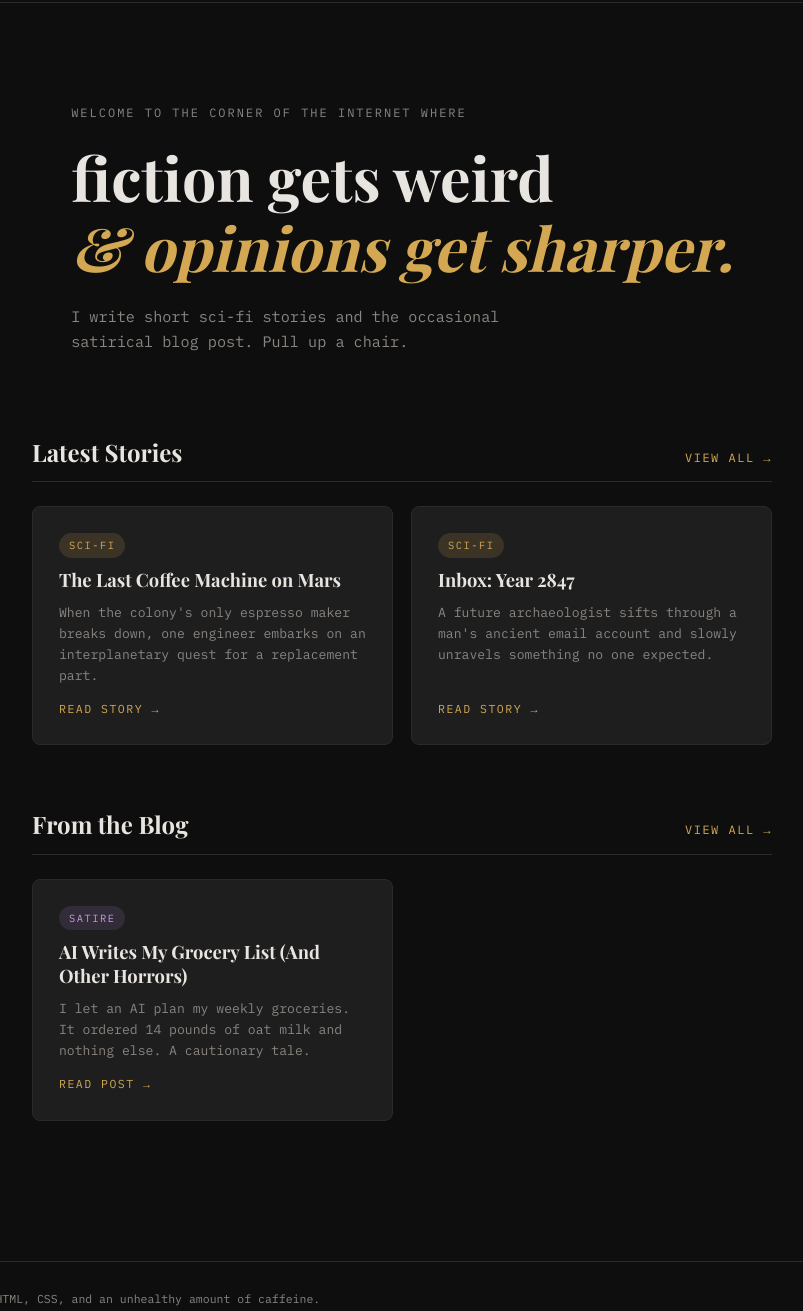
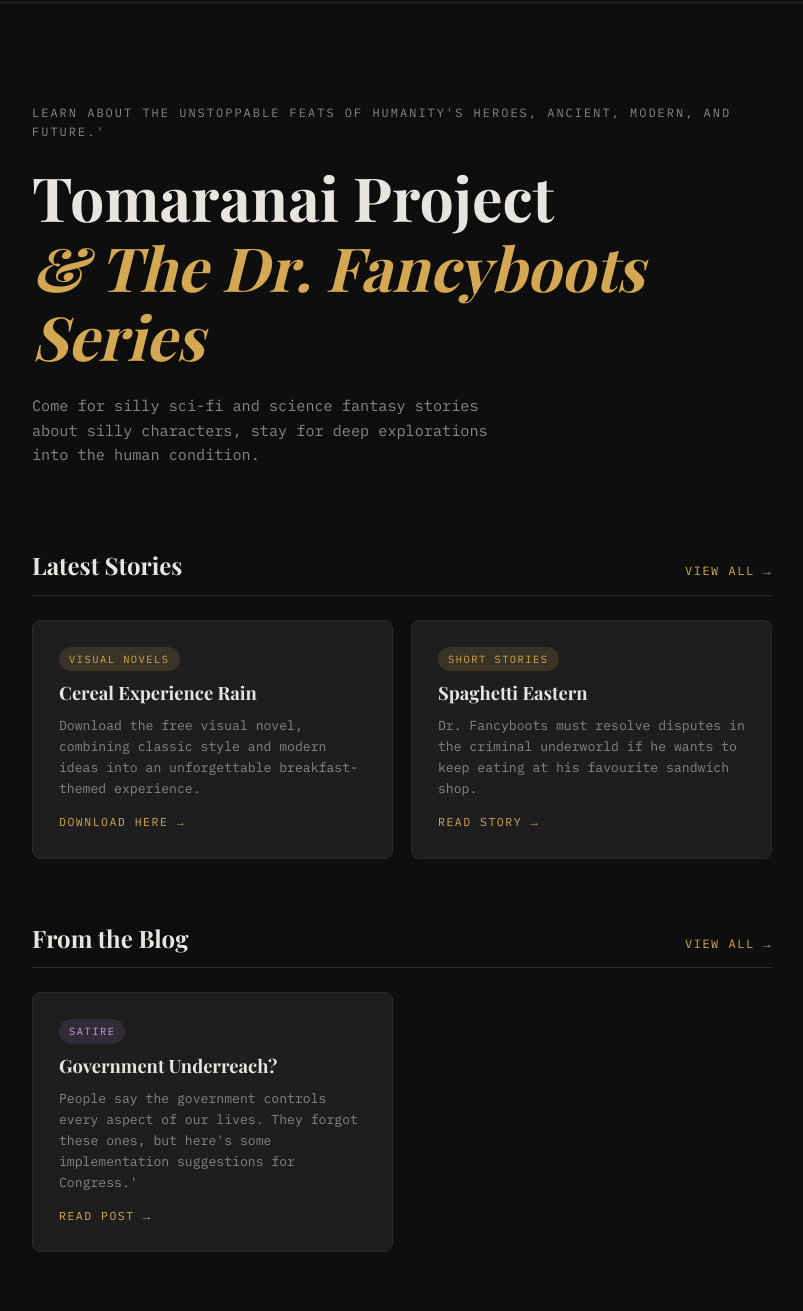
Before and after one commit to gamingTimewarp/tomaranai-site, a plain HTML site: page index.html in a window 1280 px wide. Shown: the part 71-1382 px from the top of the page, without its empty margins (238-1041 px from the left). Drawn offline with nearby package versions, Linux system fonts and the light colour scheme; a web font is replaced by a local one.

Commit message:
Updated template to reflect intended future content.

```diff
--- a/index.html
+++ b/index.html
@@ -3,7 +3,7 @@
 <head>
   <meta charset="UTF-8" />
   <meta name="viewport" content="width=device-width, initial-scale=1.0"/>
-  <title>Your Name — Sci-Fi Stories & Satire</title>
+  <title>Tomaranai Project — Visual Novels & Short Stories</title>
   <link rel="preconnect" href="https://fonts.googleapis.com">
   <link rel="preconnect" href="https://fonts.gstatic.com" crossorigin>
   <link href="https://fonts.googleapis.com/css2?family=IBM+Plex+Mono:wght@400;600&family=Playfair+Display:ital,wght@0,700;1,400&display=swap" rel="stylesheet">
@@ -24,9 +24,9 @@
 
   <!-- ===== HERO ===== -->
   <header class="hero">
-    <div class="hero-label">Welcome to the corner of the internet where</div>
-    <h1 class="hero-title">fiction gets weird<br/><span class="hero-accent">& opinions get sharper.</span></h1>
-    <p class="hero-sub">I write short sci-fi stories and the occasional satirical blog post. Pull up a chair.</p>
+    <div class="hero-label">Learn about the unstoppable feats of humanity's heroes, ancient, modern, and future.'</div>
+    <h1 class="hero-title">Tomaranai Project<br/><span class="hero-accent">& The Dr. Fancyboots Series</span></h1>
+    <p class="hero-sub">Come for silly sci-fi and science fantasy stories about silly characters, stay for deep explorations into the human condition.</p>
   </header>
 
   <!-- ===== FEATURED SECTION ===== -->
@@ -41,16 +41,16 @@
       <div class="card-grid">
 
         <article class="card">
-          <span class="card-tag">Sci-Fi</span>
-          <h3 class="card-title">The Last Coffee Machine on Mars</h3>
-          <p class="card-excerpt">When the colony's only espresso maker breaks down, one engineer embarks on an interplanetary quest for a replacement part.</p>
-          <a href="#" class="card-read">Read story →</a>
+          <span class="card-tag">Visual Novels</span>
+          <h3 class="card-title">Cereal Experience Rain</h3>
+          <p class="card-excerpt">Download the free visual novel, combining classic style and modern ideas into an unforgettable breakfast-themed experience.</p>
+          <a href="#" class="card-read">Download here →</a>
         </article>
 
         <article class="card">
-          <span class="card-tag">Sci-Fi</span>
-          <h3 class="card-title">Inbox: Year 2847</h3>
-          <p class="card-excerpt">A future archaeologist sifts through a man's ancient email account and slowly unravels something no one expected.</p>
+          <span class="card-tag">Short Stories</span>
+          <h3 class="card-title">Spaghetti Eastern</h3>
+          <p class="card-excerpt">Dr. Fancyboots must resolve disputes in the criminal underworld if he wants to keep eating at his favourite sandwich shop.</p>
           <a href="#" class="card-read">Read story →</a>
         </article>
 
@@ -67,8 +67,8 @@
 
         <article class="card">
           <span class="card-tag card-tag--blog">Satire</span>
-          <h3 class="card-title">AI Writes My Grocery List (And Other Horrors)</h3>
-          <p class="card-excerpt">I let an AI plan my weekly groceries. It ordered 14 pounds of oat milk and nothing else. A cautionary tale.</p>
+          <h3 class="card-title">Government Underreach?</h3>
+          <p class="card-excerpt">People say the government controls every aspect of our lives. They forgot these ones, but here's some implementation suggestions for Congress.'</p>
           <a href="#" class="card-read">Read post →</a>
         </article>
 
@@ -79,10 +79,10 @@
 
   <!-- ===== FOOTER ===== -->
   <footer class="footer">
-    <p class="footer-text">© 2026 YourName. Built with HTML, CSS, and an unhealthy amount of caffeine.</p>
+    <p class="footer-text">© 2026 Basil Monty Productions. Built with HTML, CSS, and an unhealthy amount of stimulants.</p>
     <div class="footer-links">
       <a href="https://github.com" target="_blank">GitHub</a>
-      <a href="mailto:your-email@example.com">Email</a>
+      <a href="mailto:bumpywright03@gmail.com">Email</a>
     </div>
   </footer>
 
```
